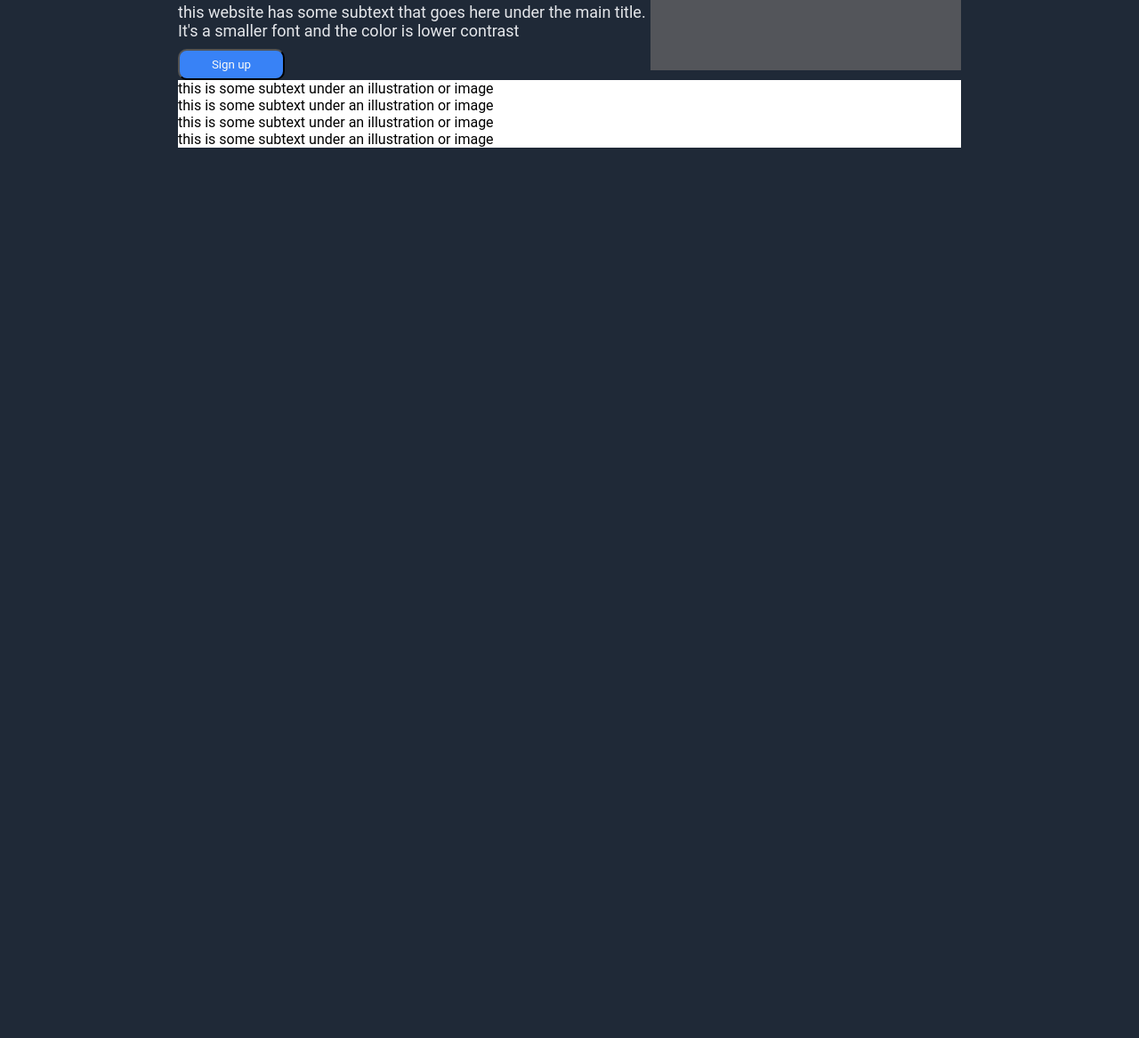
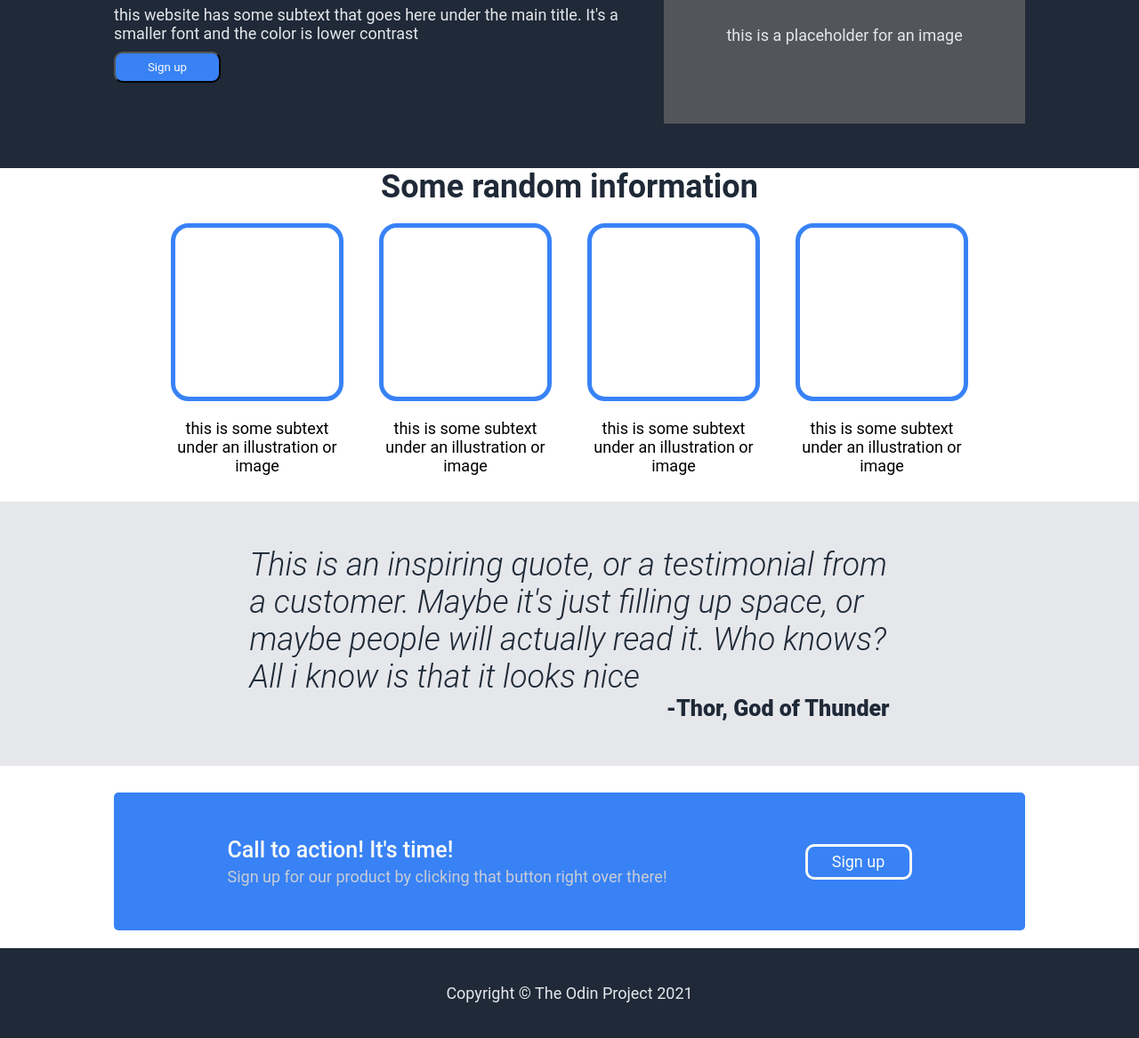
Before and after one commit to Dylan00199/Odin-Landing-Page, a plain HTML site: page index.html in a window 1280 px wide. Shown: the part 189-1356 px from the top of the page at 89% size. Before the commit the page ends 820 px from the top, so only its background shows below. Drawn offline with Linux system fonts and the light colour scheme.

Commit message:
Completed the content but confusing with how to let the content decide their size

```diff
--- a/index.html
+++ b/index.html
@@ -33,27 +33,52 @@
       </div>
       <div class="main-content">
         <div class="random-info">
-          <div class="square1">
-            <div class="img1"></div>
+          <h1>Some random information</h1>
+          <div class="square-text">
+            <div class="square">
+              <div class="img"></div>
               <p>this is some subtext under an illustration or image</p>
             </div>
-          <div class="square2">
-            <div class="img2"></div>
+            <div class="square">
+              <div class="img"></div>
               <p>this is some subtext under an illustration or image</p>
             </div>
-          <div class="square3">
-            <div class="img3"></div>
+            <div class="square">
+              <div class="img"></div>
               <p>this is some subtext under an illustration or image</p>
             </div>
-          <div class="square4">
-            <div class="img4"></div>
+            <div class="square">
+              <div class="img"></div>
               <p>this is some subtext under an illustration or image</p>
             </div>
           </div>
-        <div class="quote"></div>
-        <div class="CTA"></div>
         </div>
-      <div class="footer"></div>
+        <div class="quote">
+          <div class="quote-text">
+            <p>
+              This is an inspiring quote, or a testimonial from a customer.
+              Maybe it's just filling up space, or maybe people will actually
+              read it. Who knows? All i know is that it looks nice
+            </p>
+            <p>-Thor, God of Thunder</p>
+          </div>
+        </div>
+        <div class="CTA">
+          <div class="Square-CTA">
+            <div class="text">
+              <h2>Call to action! It's time!</h2>
+              <p>
+                Sign up for our product by clicking that button right over
+                there!
+              </p>
+            </div>
+            <button>Sign up</button>
+          </div>
+        </div>
+      </div>
+      <div class="footer">
+        <p>Copyright &copy; The Odin Project 2021</p>
+      </div>
     </div>
   </body>
 </html>
--- a/style.css
+++ b/style.css
@@ -6,22 +6,31 @@
 }
 
 body {
-  margin-left: 200px;
-  margin-right: 200px;
   background: #1f2937;
   min-height: 100vh;
 }
 
 .Landing-page {
-  height: 100vh;
+  min-height: 100vh;
+  display: flex;
+  flex-direction: column;
+  justify-content: center;
+  align-items: center;
+  /* gap: 30px; */
+}
+
+.header {
+  width: 80%;
+  height: 80%;
+  display: flex;
+  flex-direction: column;
 }
 
 .header .header-logo {
   display: flex;
   justify-content: space-between;
-  margin: 20px;
-  margin-left: 0;
-  margin-right: 0;
+  margin-top: 20px;
+  margin-bottom: 30px;
   height: 30%;
 }
 
@@ -41,6 +50,8 @@ body {
   height: 70%;
   display: flex;
   justify-content: space-between;
+  margin-top: 50px;
+  margin-bottom: 50px;
 }
 
 .header-content .left-content {
@@ -81,4 +92,124 @@ body {
 
 .main-content {
   background: #ffffff;
+  display: flex;
+  flex-direction: column;
+  justify-content: space-around;
+  align-items: center;
+  gap: 30px;
 }
+
+.random-info {
+  width: 70%;
+  display: flex;
+  flex-direction: column;
+  gap: 20px;
+  text-align: center;
+}
+
+.random-info h1 {
+  font-size: 36px;
+  color: #1f2937;
+}
+
+.random-info .square-text {
+  width: 100%;
+  display: flex;
+  justify-content: center;
+  gap: 40px;
+  font-size: 18px;
+}
+
+.random-info .square {
+  width: 100%;
+  display: flex;
+  flex-direction: column;
+  gap: 20px;
+}
+
+.random-info .square .img {
+  width: 100%;
+  height: 200px;
+  border-radius: 20px;
+  border: solid 5px #3882f6;
+}
+
+.main-content .quote {
+  background: #e5e7eb;
+  font-size: 36px;
+  color: #1f2937;
+  font-weight: 300;
+  display: flex;
+  justify-content: center;
+}
+
+.quote .quote-text {
+  width: 64%;
+  padding: 50px;
+}
+
+.quote-text :first-child {
+  /* text-align: initial; */
+  font-style: italic;
+}
+
+.quote-text :last-child {
+  font-weight: 900;
+  text-align: right;
+  font-size: 25px;
+}
+.CTA {
+  width: 100%;
+  display: flex;
+  justify-content: center;
+  margin-bottom: 20px;
+}
+
+.CTA .Square-CTA {
+  width: 80%;
+  background: #3882f6;
+  color: #f9faf8;
+  border-radius: 5px;
+  display: flex;
+  justify-content: space-around;
+  padding: 50px;
+  align-items: center;
+}
+
+.Square-CTA .text {
+  display: flex;
+  flex-direction: column;
+  gap: 5px;
+}
+
+.text h2 {
+  font-size: 25px;
+  font-weight: 500;
+}
+
+.text p {
+  font-size: 18px;
+  color: #c9ccd4;
+}
+
+.Square-CTA button {
+  border-radius: 10px;
+  color: #f9faf8;
+  background-color: #3882f6;
+  border: solid 3px #f9faf8;
+  width: 120px;
+  height: 40px;
+  font-size: 18px;
+}
+
+.footer {
+  width: 100%;
+  /* height: 80; */
+  background: #1f2937;
+  color: #e5e7eb;
+  display: flex;
+  justify-content: center;
+  font-size: 18px;
+  padding: 40px;
+  flex-shrink: 0;
+}
```
Also changed, not shown: img/01.png (added). Lines whose indentation alone changed are shown as unchanged.
